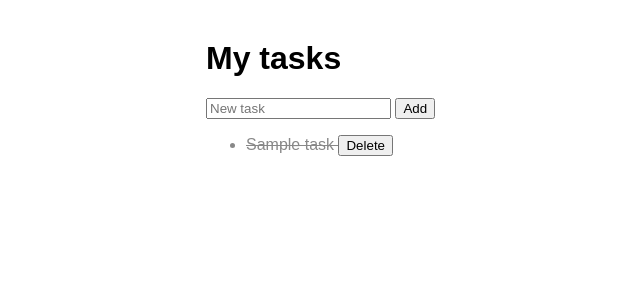
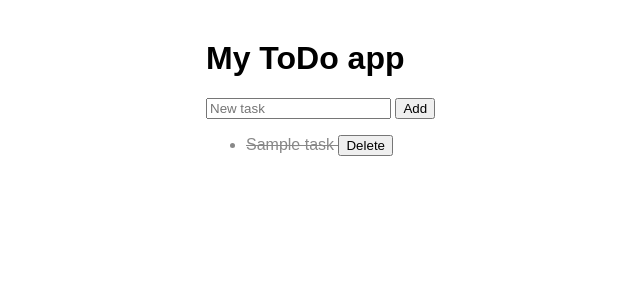
Before and after one commit to KuberLekhi/To-Do-App, a Flask app: template app/templates/index.html in a window 1280 px wide. Shown: the top 300 px of the page, without its empty margins (184-824 px from the left). Run offline with Flask 3, Linux system fonts and the light colour scheme; the template is opened without the code that fills it: most values are stand-ins (such as "Sample title", 1, 10 or a date in 2020).

Commit message:
test UI change

```diff
--- a/app/templates/index.html
+++ b/app/templates/index.html
@@ -10,7 +10,7 @@
     </style>
 </head>
 <body>
-    <h1>My tasks</h1>
+    <h1>My ToDo app</h1>
     <form method="POST" action="/add">
         <input type="text" name="title" placeholder="New task" required>
         <button type="submit">Add</button>
```
